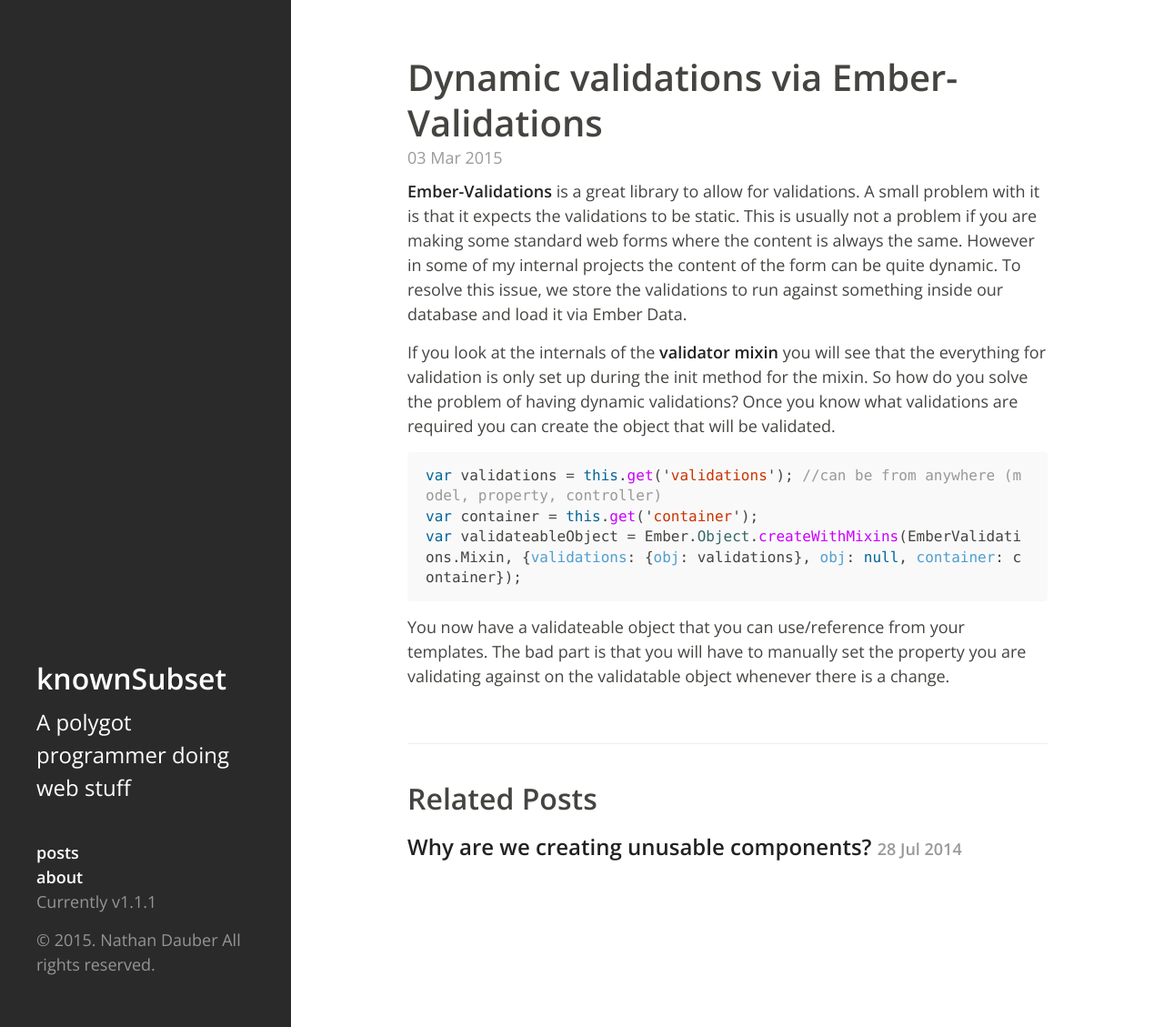
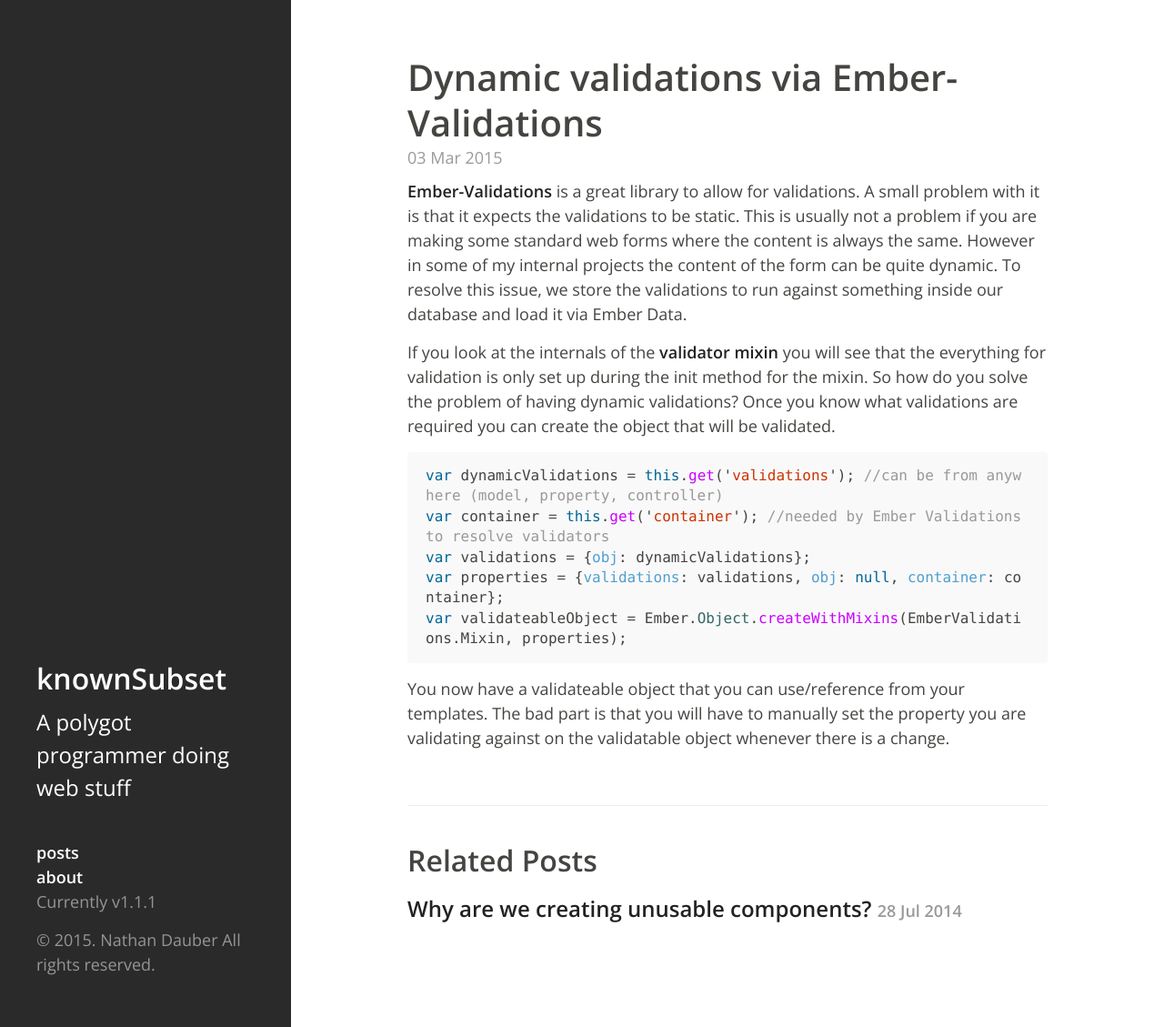
Before and after one commit to KnownSubset/KnownSubset.github.io, a Jekyll site: the page built from _posts/2015-03-03-ember-validations.md, in a window 1280 px wide and 1129 px high. Shown: the whole window at 91% size. Built offline with Jekyll 4.4.1, drawn with Linux system fonts in a browser that asks for light colours; Markdown is read by kramdown in place of the engine named in the settings.

Commit message:
Cleaning up code in post

````diff
--- a/_posts/2015-03-03-ember-validations.md
+++ b/_posts/2015-03-03-ember-validations.md
@@ -8,9 +8,11 @@ title: Dynamic validations via Ember-Validations
 If you look at the internals of the [validator mixin](https://github.com/dockyard/ember-validations/blob/master/addon/mixin.js) you will see that the everything for validation is only set up during the init method for the mixin.  So how do you solve the problem of having dynamic validations?  Once you know what validations are required you can create the object that will be validated.
 
 ```javascript
-var validations = this.get('validations'); //can be from anywhere (model, property, controller)
-var container = this.get('container');
-var validateableObject = Ember.Object.createWithMixins(EmberValidations.Mixin, {validations: {obj: validations}, obj: null, container: container});
+var dynamicValidations = this.get('validations'); //can be from anywhere (model, property, controller)
+var container = this.get('container'); //needed by Ember Validations to resolve validators
+var validations = {obj: dynamicValidations};
+var properties = {validations: validations, obj: null, container: container};
+var validateableObject = Ember.Object.createWithMixins(EmberValidations.Mixin, properties);
 ```
 
 You now have a validateable object that you can use/reference from your templates.  The bad part is that you will have to manually set the property you are validating against on the validatable object whenever there is a change.
````
